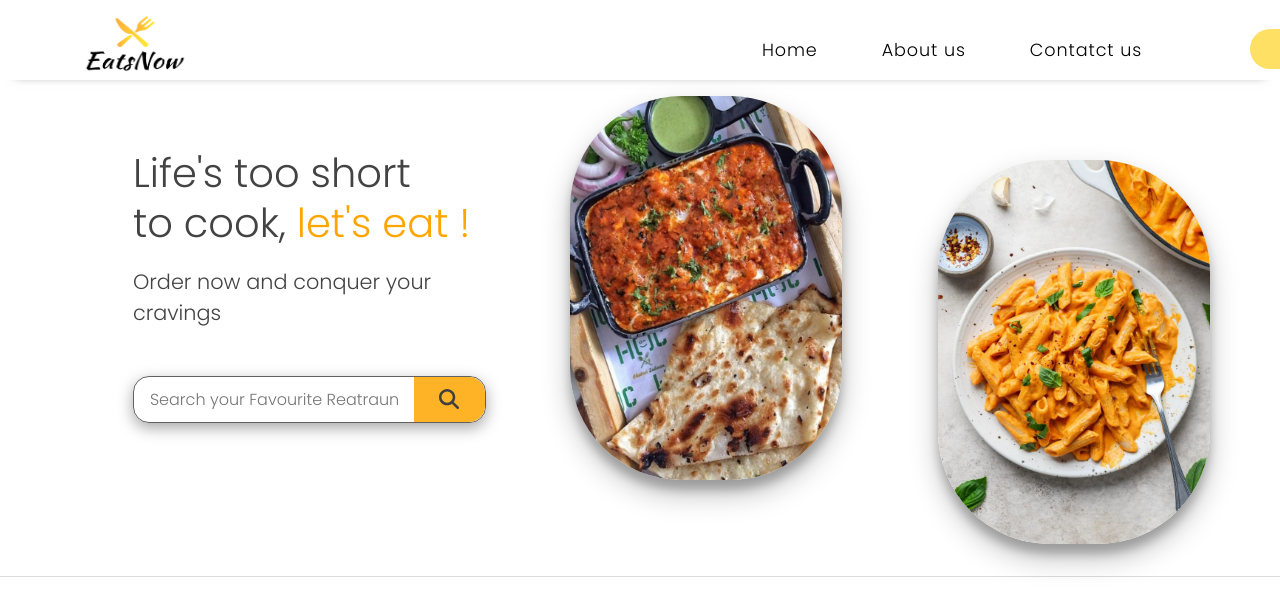
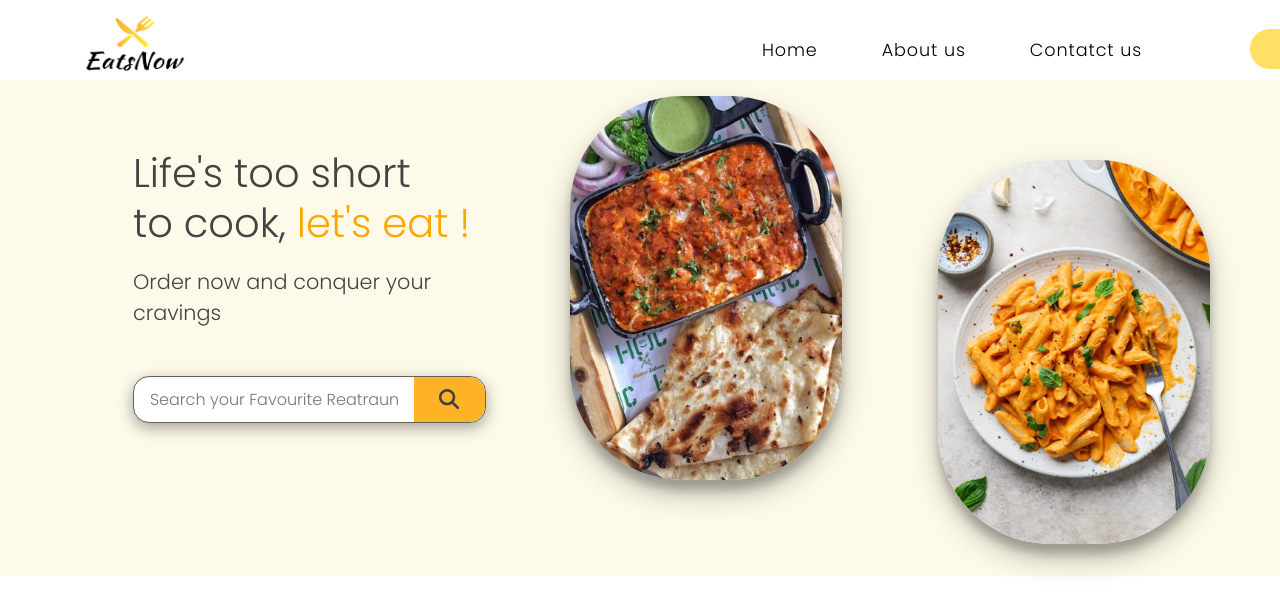
Before and after one commit to sayaliundale/EatsNow, a React (Create React App) app: page / in a window 1280 px wide. Shown: the top 616 px of the page. Built offline with nearby package versions, Linux system fonts and the light colour scheme.

Commit message:
Intropage css modified

```diff
--- a/src/Style/Intropage.css
+++ b/src/Style/Intropage.css
@@ -11,8 +11,9 @@
 .intro-left {
     height: 100%;
     width: 50%;
-    border-bottom:1px solid rgb(221, 218, 218);
+
     padding: 1rem;
+    background-color: rgb(254, 250, 233);
 
 }
 
@@ -70,6 +71,7 @@
     border-radius: 1rem;
     display: flex;
     box-shadow: rgba(0, 0, 0, 0.35) 0px 5px 15px;
+    background-color: white;
 }
 
 .search input {
```
